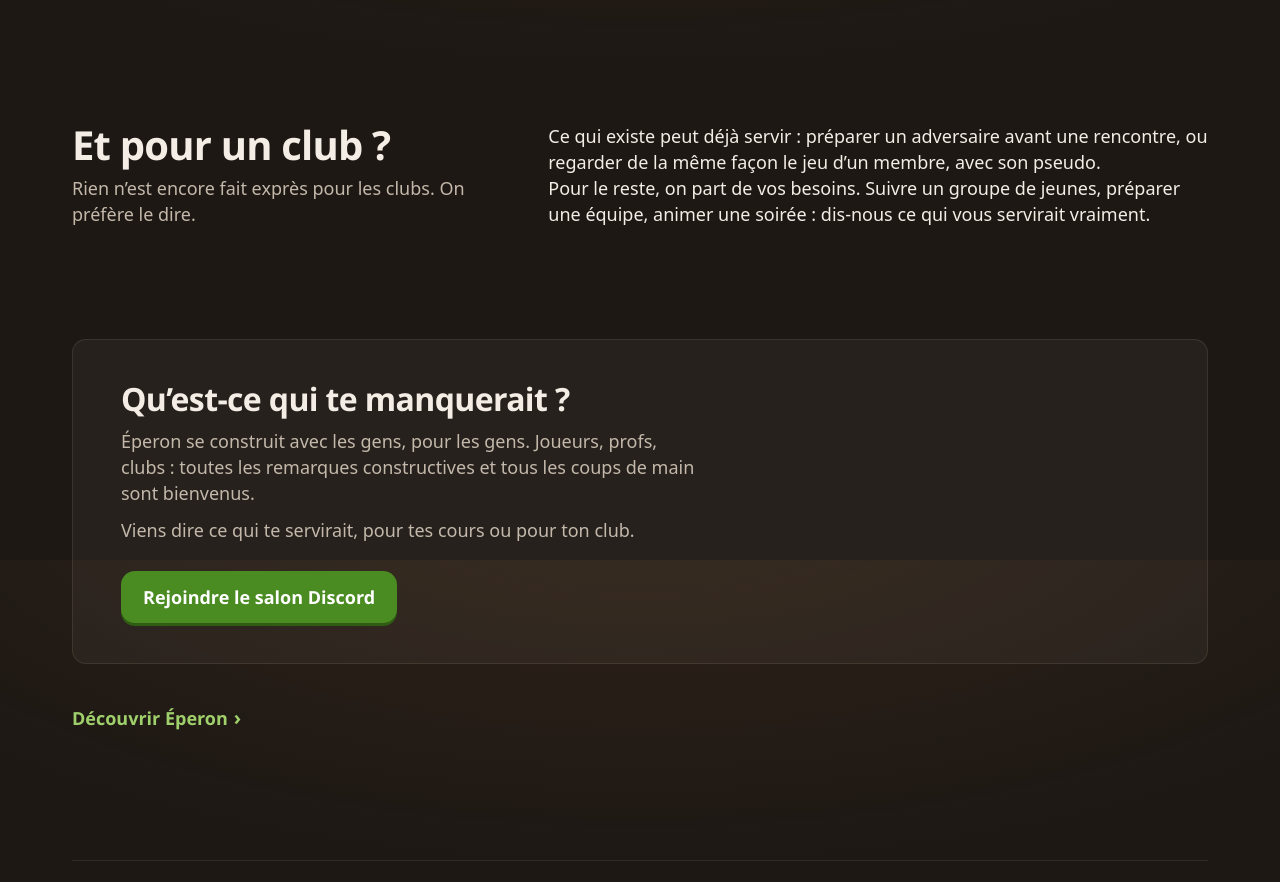
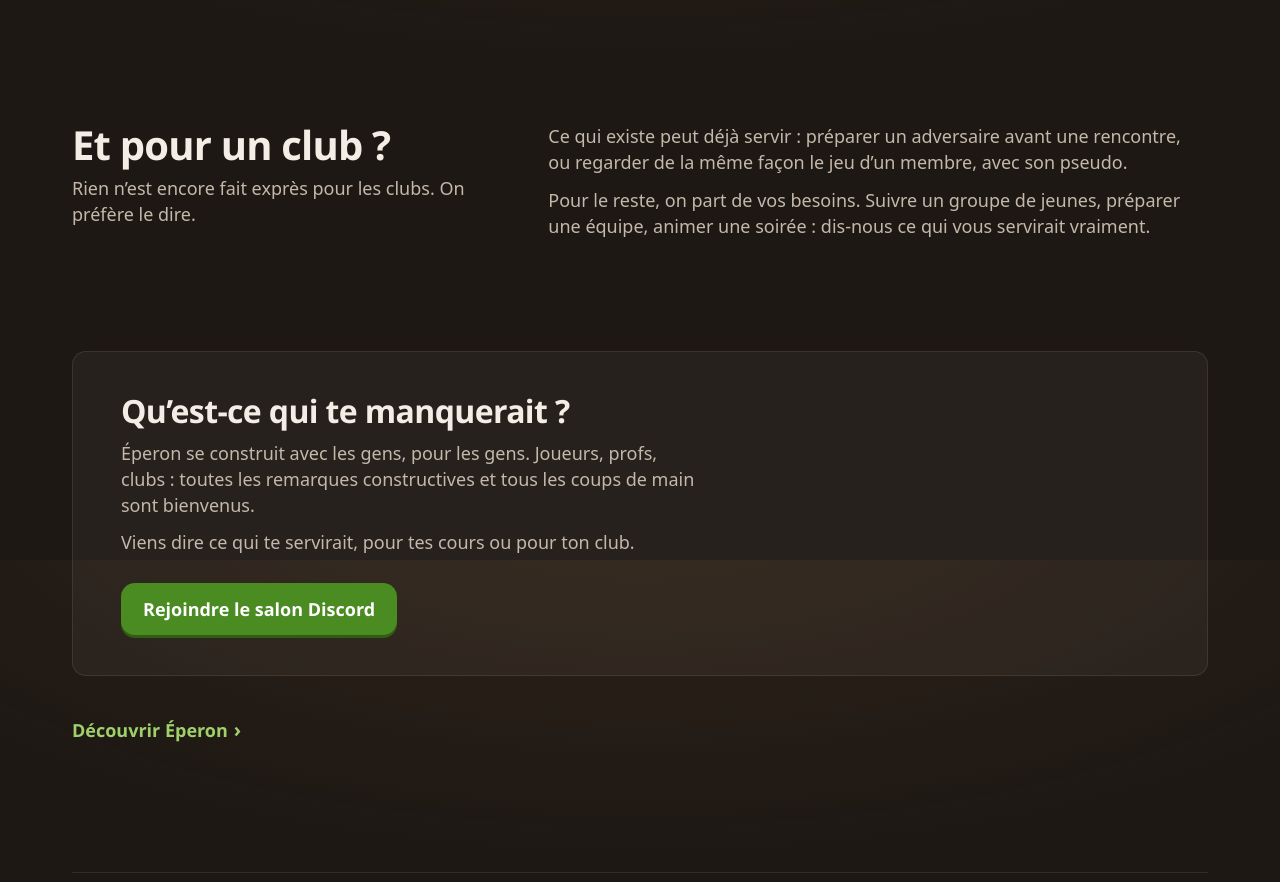
Before and after one commit to maxime-keeptone/eperon-site, a plain HTML site: page pour-les-profs/index.html in a window 1280 px wide. Shown: the part 1040-1922 px from the top of the page. Drawn offline with Linux system fonts and the light colour scheme.

Commit message:
Accueil : « le code sera visible par tous » ; profs et clubs : paragraphes aérés
Co-Authored-By: Claude Fable 5.2 <noreply@anthropic.com>

```diff
--- a/articles.css
+++ b/articles.css
@@ -221,3 +221,13 @@
     transition: none;
   }
 }
+
+/* Deux paragraphes simples à droite d'un titre (page des profs et des clubs). */
+.art-paras p {
+  max-width: 36em;
+  color: var(--text-2);
+  text-wrap: pretty;
+}
+.art-paras p + p {
+  margin-top: 12px;
+}
--- a/pour-les-profs/index.html
+++ b/pour-les-profs/index.html
@@ -64,7 +64,7 @@
           <h2>Et pour un club ?</h2>
           <p class="bloc-phrase">Rien n’est encore fait exprès pour les clubs. On préfère le dire.</p>
         </div>
-        <div>
+        <div class="art-paras">
           <p>Ce qui existe peut déjà servir : préparer un adversaire avant une rencontre, ou regarder de la même façon le jeu d’un membre, avec son pseudo.</p>
           <p>Pour le reste, on part de vos besoins. Suivre un groupe de jeunes, préparer une équipe, animer une soirée : dis-nous ce qui vous servirait vraiment.</p>
         </div>
--- a/textes.js
+++ b/textes.js
@@ -51,7 +51,7 @@ window.TEXTES = {
     'avis-bientot': 'Le salon de discussion ouvre bientôt. Cette page donnera le lien ce jour-là.',
     'inst-titre': 'L’installer chez toi',
     'inst-phrase': '{nom} tourne sur ton ordinateur. Sans clé d’IA, rien ne sort de chez toi.',
-    'inst-1-t': 'Gratuit, et le code sera ouvert',
+    'inst-1-t': 'Gratuit, et le code sera visible par tous',
     'inst-1-p': 'Le code sera publié : tu pourras le lire et le faire tourner chez toi. La licence n’est pas encore choisie.',
     'inst-2-t': 'Où on en est aujourd’hui',
     'inst-2-p': 'Rien n’est encore à télécharger. Une appli à double-cliquer est en préparation. Une installation pour bricoleurs, avec Docker (un outil de développeur), est écrite mais pas encore essayée de bout en bout. Rien n’a encore tourné sur Windows.',
@@ -145,7 +145,7 @@ window.TEXTES = {
     'avis-bientot': 'The discussion room opens soon. This page will link to it that day.',
     'inst-titre': 'Run it at home',
     'inst-phrase': '{nom} runs on your own computer. Without an AI key, nothing leaves your home.',
-    'inst-1-t': 'Free, and the code will be open',
+    'inst-1-t': 'Free, and the code will be visible to all',
     'inst-1-p': 'The code will be published: you will be able to read it and run it at home. The licence is not chosen yet.',
     'inst-2-t': 'Where things stand today',
     'inst-2-p': 'Nothing can be downloaded yet. A double-click app is being prepared. A tinkerer’s install, with Docker (a developer tool), is written but not tested end to end yet. Nothing has run on Windows yet.',
```
Also changed, not shown: index.html (+1 -1 lines).
